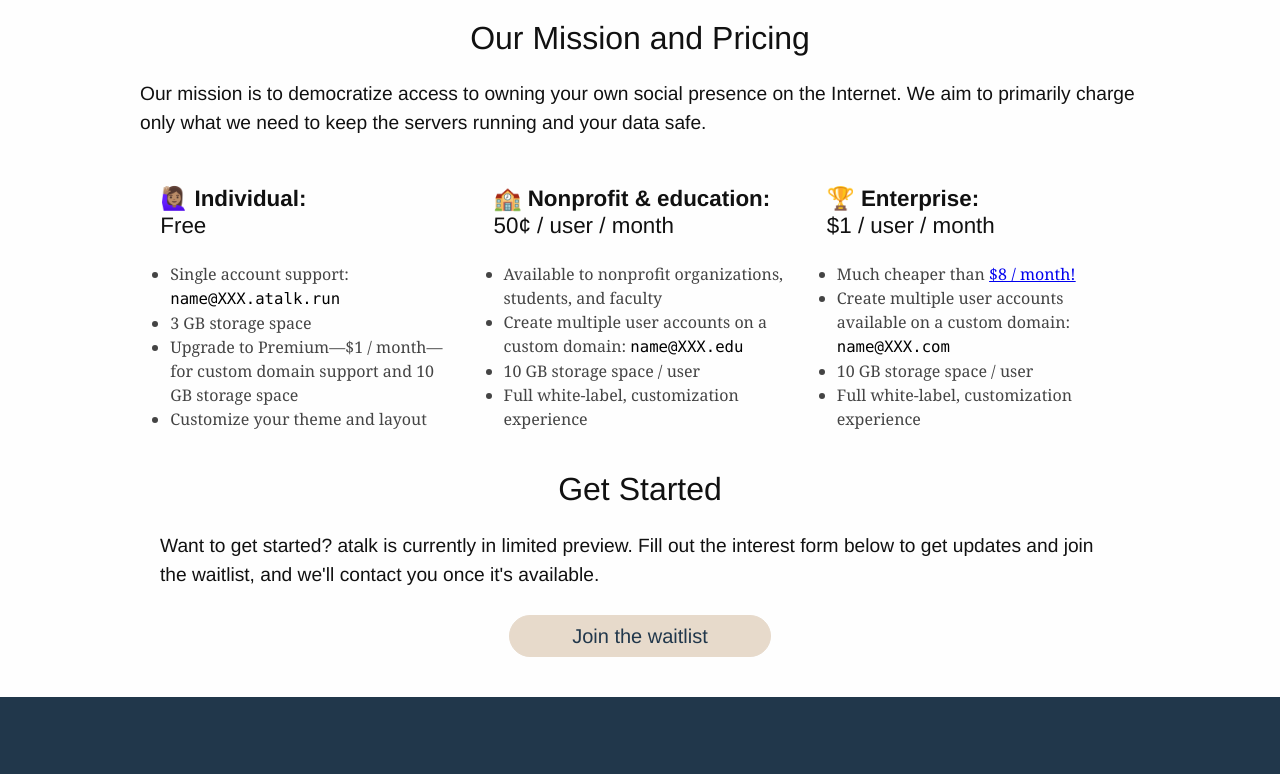
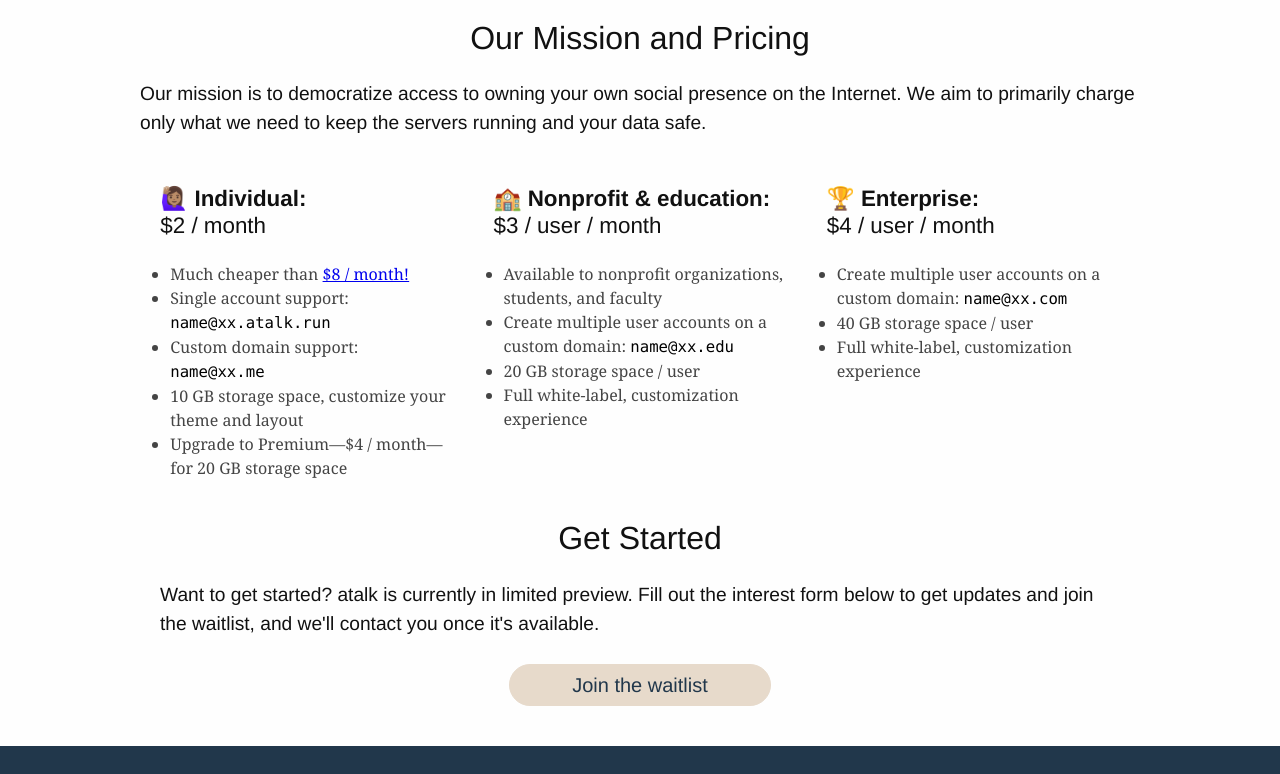
Before and after one commit to ashwinrun/atalk.run, a plain HTML site: page index.html in a window 1280 px wide. Shown: the part 714-1488 px from the top of the page. Drawn offline with Linux system fonts and the light colour scheme.

Commit message:
Update index.html

```diff
--- a/index.html
+++ b/index.html
@@ -6,7 +6,7 @@
     <meta property="og:title" content="atalk.run">
     <meta property="og:url" content="https://atalk.run/">
     <meta property="og:type" content="website">
-    <meta property="og:description" content="Host your content.">
+    <meta property="og:description" content="Own your social presence.">
     <meta property="og:image" content="https://atalk.run/assets/lightning.svg">
     <title>atalk | Own your social presence</title>
     <link type="text/css" rel="stylesheet" href="./Parcel_files/home.css">
@@ -38,7 +38,7 @@
     </div> -->
     <header>
       <h1>atalk</h1>
-      <p class="subtitle">Tired of Twitter? We can help you own your own social presence.</p>
+      <p class="subtitle">Tired of Twitter? We can help you own your social presence.</p>
       <p class="subtitle">It's as easy as creating a webmail account.</p>
       <!-- <div class="parcel">
         <img src="assets/lightning.svg" height="274" />
@@ -102,39 +102,39 @@
         <div class="features">
           <section>
             <h3><script>document.write(["🙋🏽‍♀️","🧑🏿‍💻","💁🏻‍♂️"].sample());</script>
-              <strong>Individual:</strong><br />Free</strong>
+              <strong>Individual:</strong><br />$2 / month</strong>
             </h3>
             <p>
               <ul>
-                <li>Single account support: <code>name@XXX.atalk.run</code></li>
-                <li>3 GB storage space</li>
-                <li>Upgrade to Premium—$1 / month—for custom domain support and 10 GB storage space</li>
-                <li>Customize your theme and layout</li>
+                <li>Much cheaper than <a href="https://www.theverge.com/2022/12/10/23503355/twitter-blue-verification-elon-musk-phone-number-ads">$8 / month!</a></li>
+                <li>Single account support: <code>name@xx.atalk.run</code></li>
+                <li>Custom domain support: <code>name@xx.me</code></li>
+                <li>10 GB storage space, customize your theme and layout</li>
+                <li>Upgrade to Premium—$4 / month—for 20 GB storage space</li>
               </ul>
             </p>
           </section>
           <section>
             <h3><script>document.write(["👨‍👩‍👧‍👦","🏫","🚌","🎓"].sample());</script>
-              <strong>Nonprofit & education:</strong><br />50¢ / user / month</strong>
+              <strong>Nonprofit & education:</strong><br />$3 / user / month</strong>
             </h3>
             <p>
               <ul>
                 <li>Available to nonprofit organizations, students, and faculty</li>
-                <li>Create multiple user accounts on a custom domain: <code>name@XXX.edu</code></li>
-                <li>10 GB storage space / user</li>
+                <li>Create multiple user accounts on a custom domain: <code>name@xx.edu</code></li>
+                <li>20 GB storage space / user</li>
                 <li>Full white-label, customization experience</li>
               </ul>
             </p>
           </section>
           <section>
             <h3><script>document.write(["🏙","🏰","🌇","🏆"].sample());</script>
-              <strong>Enterprise:</strong><br />$1 / user / month</strong>
+              <strong>Enterprise:</strong><br />$4 / user / month</strong>
             </h3>
             <p>
               <ul>
-                <li>Much cheaper than <a href="https://www.theverge.com/2022/12/10/23503355/twitter-blue-verification-elon-musk-phone-number-ads">$8 / month!</a></li>
-                <li>Create multiple user accounts available on a custom domain: <code>name@XXX.com</code></li>
-                <li>10 GB storage space / user</li>
+                <li>Create multiple user accounts on a custom domain: <code>name@xx.com</code></li>
+                <li>40 GB storage space / user</li>
                 <li>Full white-label, customization experience</li>
               </ul>
             </p>
```
